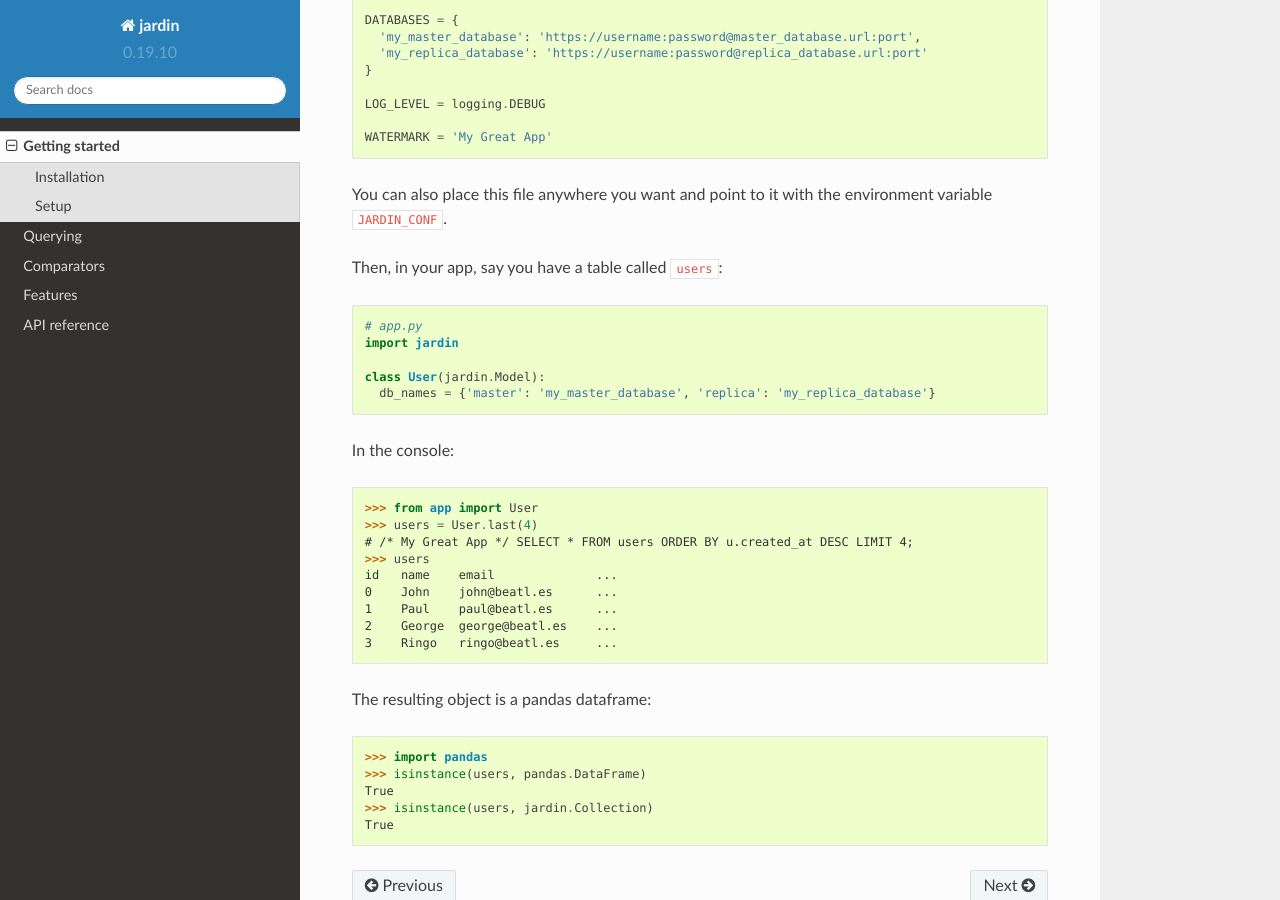
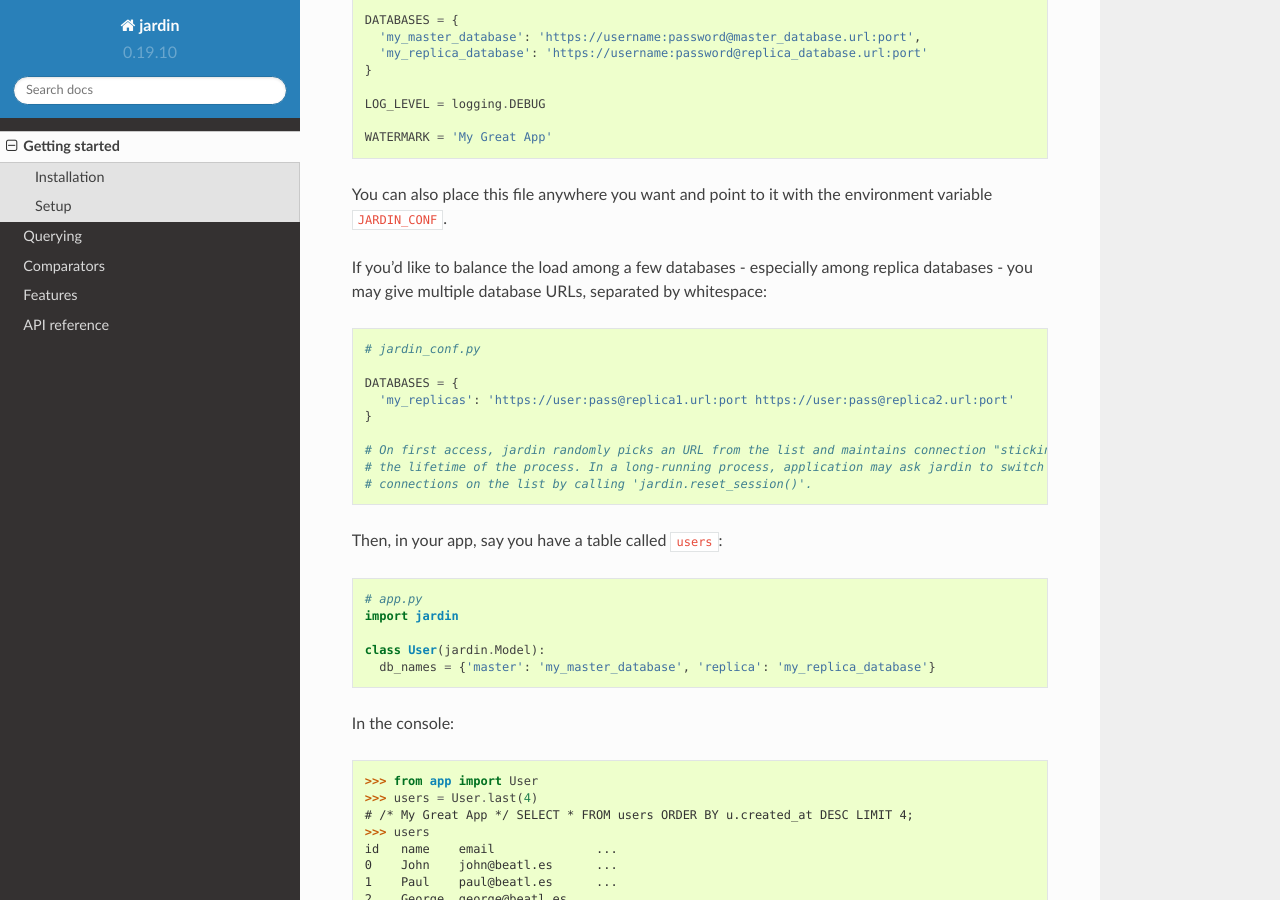
Before and after one commit to instacart/jardin-archived, a Sphinx documentation site: the page built from docs/getting_started.rst, in a window 1280 px wide and 900 px high, scrolled down 554 px. Built offline with Sphinx 7.4.7 and the Read the Docs theme 2.0.0, drawn with Linux system fonts in a browser that asks for light colours.

Commit message:
update docs

```diff
--- a/docs/getting_started.rst
+++ b/docs/getting_started.rst
@@ -34,6 +34,19 @@ In your working directory (the root of your app), create a file named ``jardin_c
 
 You can also place this file anywhere you want and point to it with the environment variable ``JARDIN_CONF``.
 
+If you'd like to balance the load among a few databases - especially among replica databases - you may give
+multiple database URLs, separated by whitespace::
+
+  # jardin_conf.py
+
+  DATABASES = {
+    'my_replicas': 'https://user:pass@replica1.url:port https://user:pass@replica2.url:port'
+  }
+
+  # On first access, jardin randomly picks an URL from the list and maintains connection "stickiness" during
+  # the lifetime of the process. In a long-running process, application may ask jardin to switch to other
+  # connections on the list by calling 'jardin.reset_session()'.
+
 Then, in your app, say you have a table called ``users``::
 
 
```
